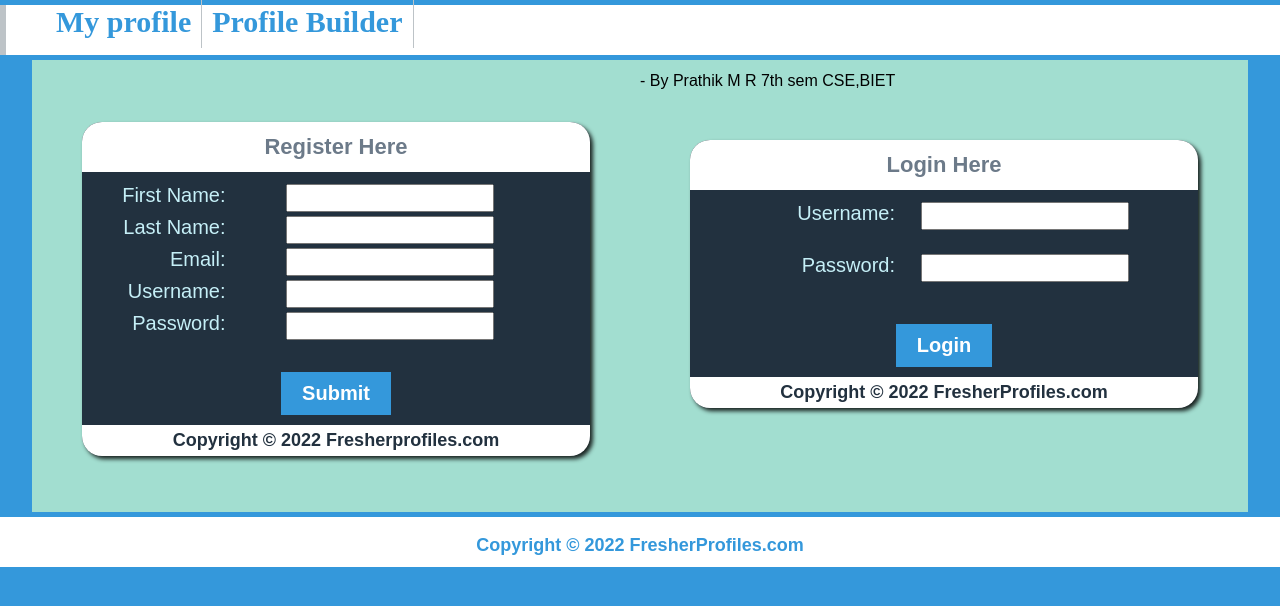
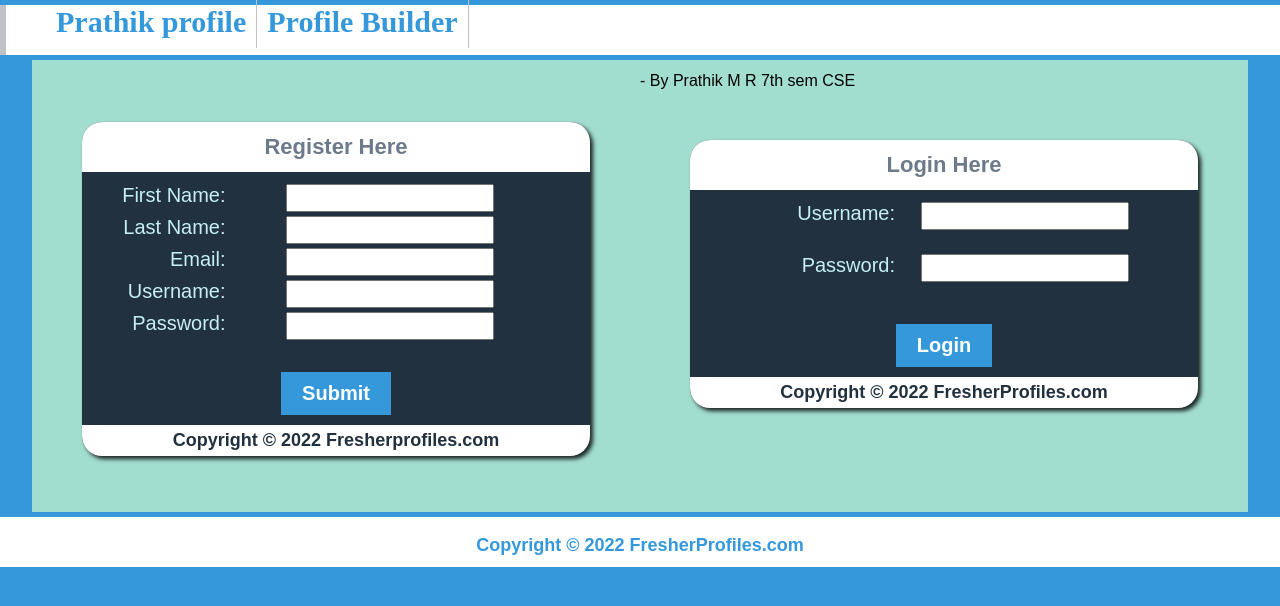
Before and after one commit to prathikmr7/ProfilePage, a PHP site: page /index.php in a window 1280 px wide. Shown: the top 606 px of the page. Run offline with PHP 8.4, Linux system fonts and the light colour scheme.

Commit message:
Update index.php
name changed

```diff
--- a/index.php
+++ b/index.php
@@ -10,13 +10,13 @@
 <header>
  <nav>
   <ul>
-   <li><a href="https://FresherProfiles.com">My profile</a></li>
+   <li><a href="https://FresherProfiles.com">Prathik profile</a></li>
    <li><a href="https://fresherprofiles.com/web/student">Profile Builder</a></li>
   </ul>
  </nav>
 </header>
 <div id="center">
-<div id="center-set"> - By Prathik M R 7th sem CSE,BIET
+<div id="center-set"> - By Prathik M R 7th sem CSE
 <div id="signup">
 <div id="signup-st">
 <div align="center">
```
